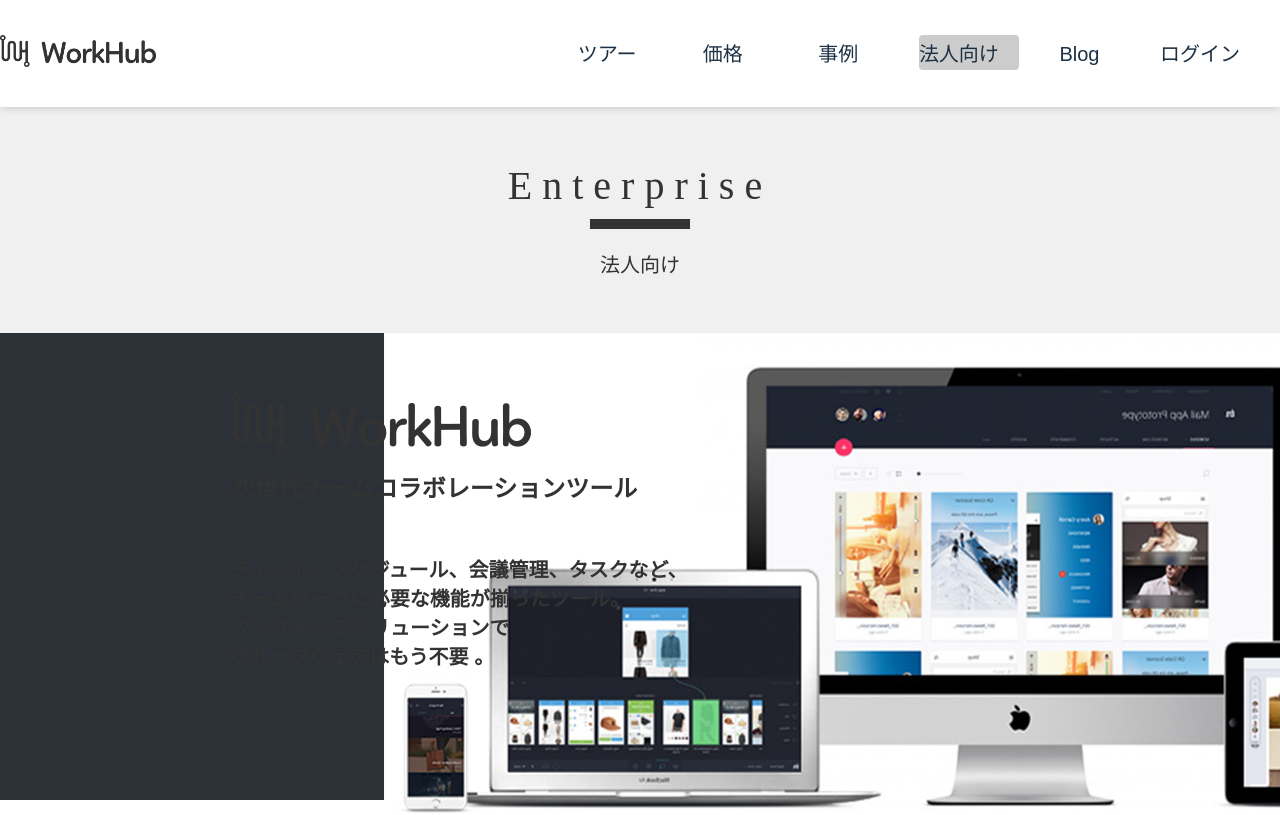
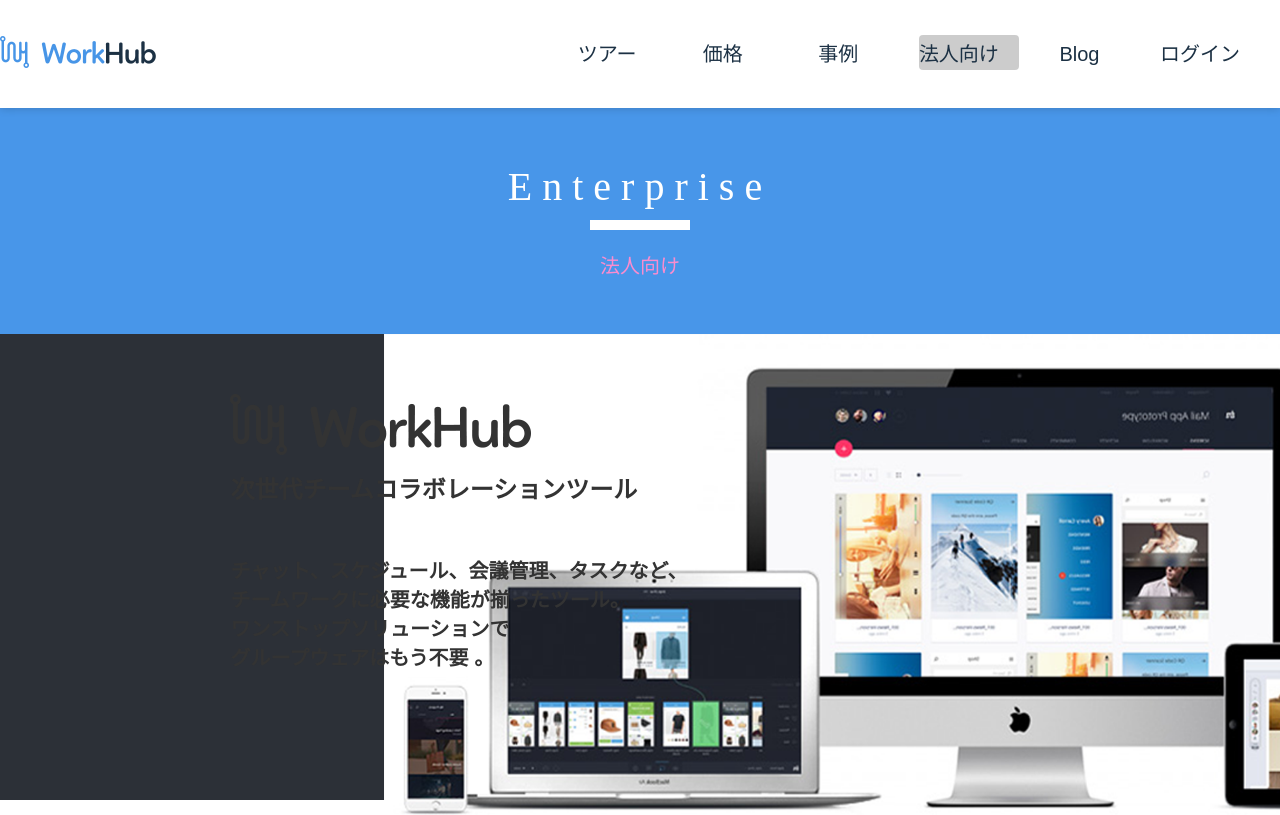
Before and after one commit to HandsomeFishYin/WorkHub-By-Helen, a React app: page pages/enterprise.html in a window 1280 px wide. Shown: the top 815 px of the page. Built offline with nearby package versions, Linux system fonts and the light colour scheme; a web font is replaced by a local one.

Commit message:
change price page

```diff
--- a/pages/enterprise.html
+++ b/pages/enterprise.html
@@ -9,7 +9,7 @@
 <body>
 <div class="priceTopMenu">
     <div class="body-container clearfix">
-        <img src="./images/top-black-logo.png" alt="logo" class="top-logo" width="156">
+        <img src="./images/top-blue-logo.png" alt="logo" class="top-logo" width="156">
         <ul class="menuBody pull-right">
             <li><a href="index.html">ツアー</a></li>
             <li><a href="price.html">価格</a></li>
@@ -20,7 +20,7 @@
         </ul>
     </div>
 </div>
-<div class="priceMiddleTitle Enterprise">
+<div class="priceMiddleTitle">
     <p class="title">Enterprise</p>
     <p class="subtitle">法人向け</p>
 </div>
```
Also changed, not shown: 1 other file.
